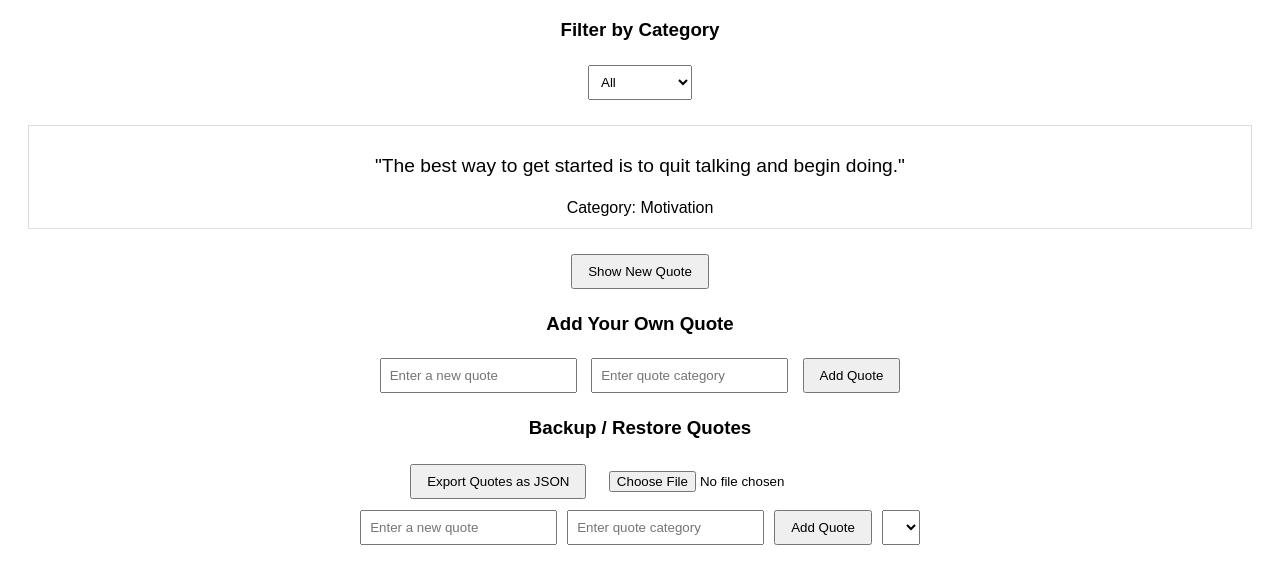
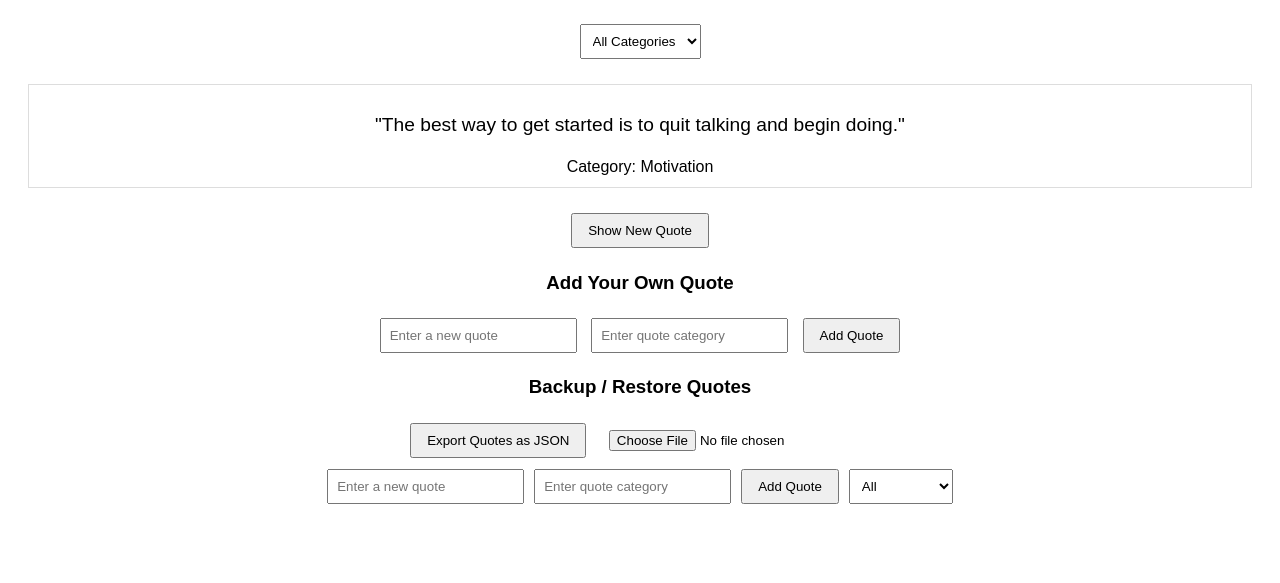
Before and after one commit to Gabriel-project39/alx_fe_javascript, a plain HTML site: page dom-manipulation/index.html in a window 1280 px wide. Shown: the part 89-672 px from the top of the page. Drawn offline with Linux system fonts and the light colour scheme.

Commit message:
add html

```diff
--- a/dom-manipulation/index.html
+++ b/dom-manipulation/index.html
@@ -29,16 +29,18 @@
   </style>
 </head>
 <body>
-  <h1>Dynamic Quote Generator</h1>
+ <h1>Dynamic Quote Generator</h1>
 
-  <h3>Filter by Category</h3>
-  <select id="categorySelect">
-    <option value="All">All</option>
-  </select>
+<!-- Category Filter -->
+<select id="categoryFilter" onchange="filterQuotes()">
+  <option value="all">All Categories</option>
+</select>
 
-  <div id="quoteDisplay">Click "Show New Quote" to see something inspiring!</div>
+<!-- Quote display -->
+<div id="quoteDisplay"></div>
 
-  <button id="newQuote">Show New Quote</button>
+<button id="newQuote">Show New Quote</button>
+
 
   <h3>Add Your Own Quote</h3>
   <div>
```
